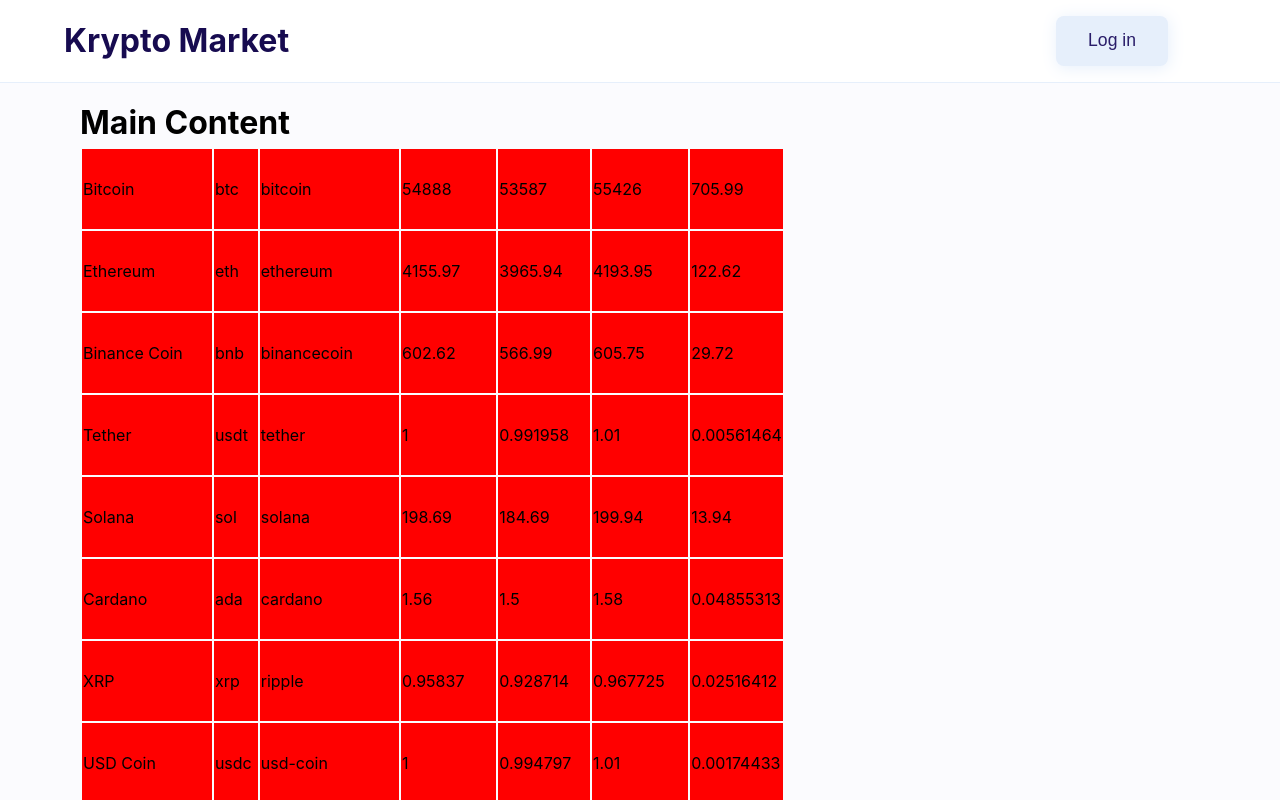
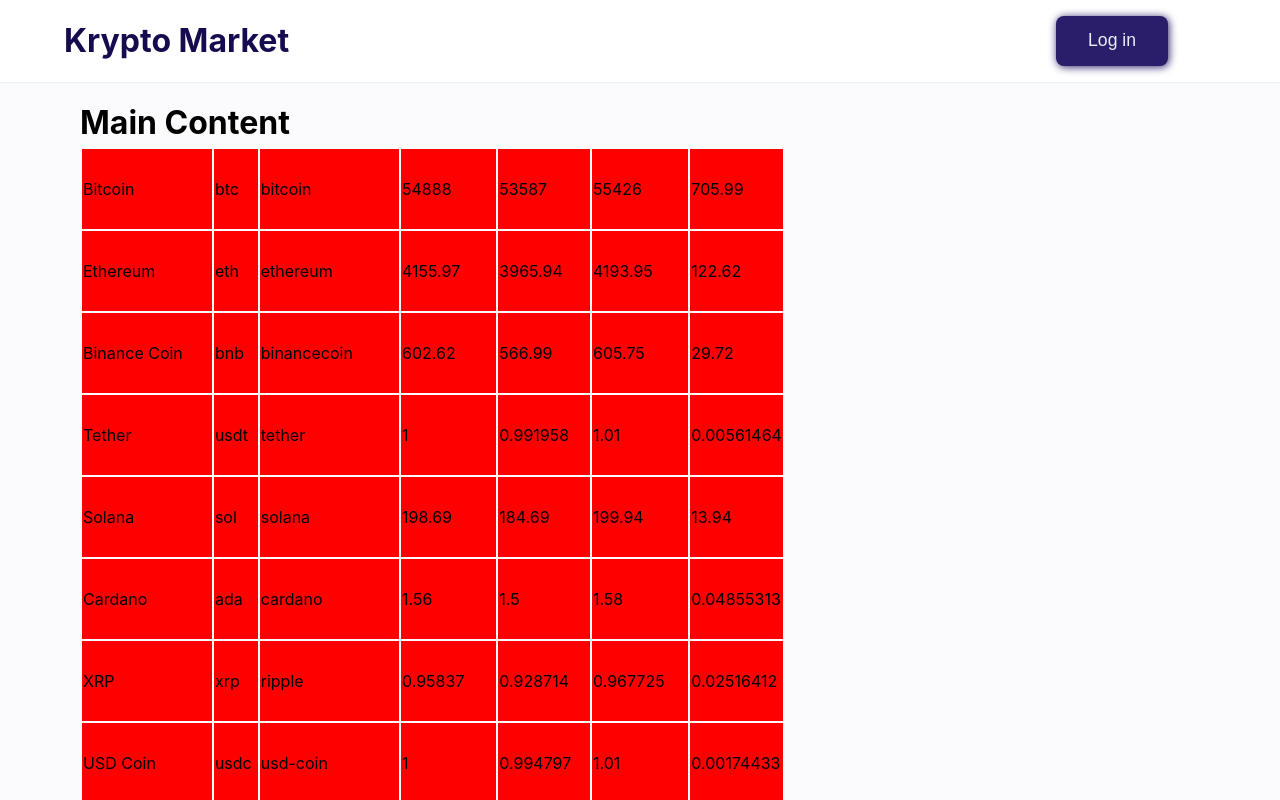
Before and after one commit to libekonst/krypto-market, a React (Create React App) app: page / in a window 1280 px wide. Shown: the top 800 px of the page. Built offline with nearby package versions, Linux system fonts and the light colour scheme.

Commit message:
change: button to primary

```diff
--- a/src/AppHeader.tsx
+++ b/src/AppHeader.tsx
@@ -1,5 +1,5 @@
 import styled from 'styled-components';
-import { LightButton } from './ui-kit/input/LightButton';
+import { PrimaryButton } from './ui-kit/input/PrimaryButton';
 import { Row } from './ui-kit/layout/Row';
 
 export function AppHeader() {
@@ -7,7 +7,7 @@
     <Wrapper>
       <Row mainAxis="space-between">
         <Logo />
-        <LightButton>Log in</LightButton>
+        <PrimaryButton>Log in</PrimaryButton>
       </Row>
     </Wrapper>
   );
```
